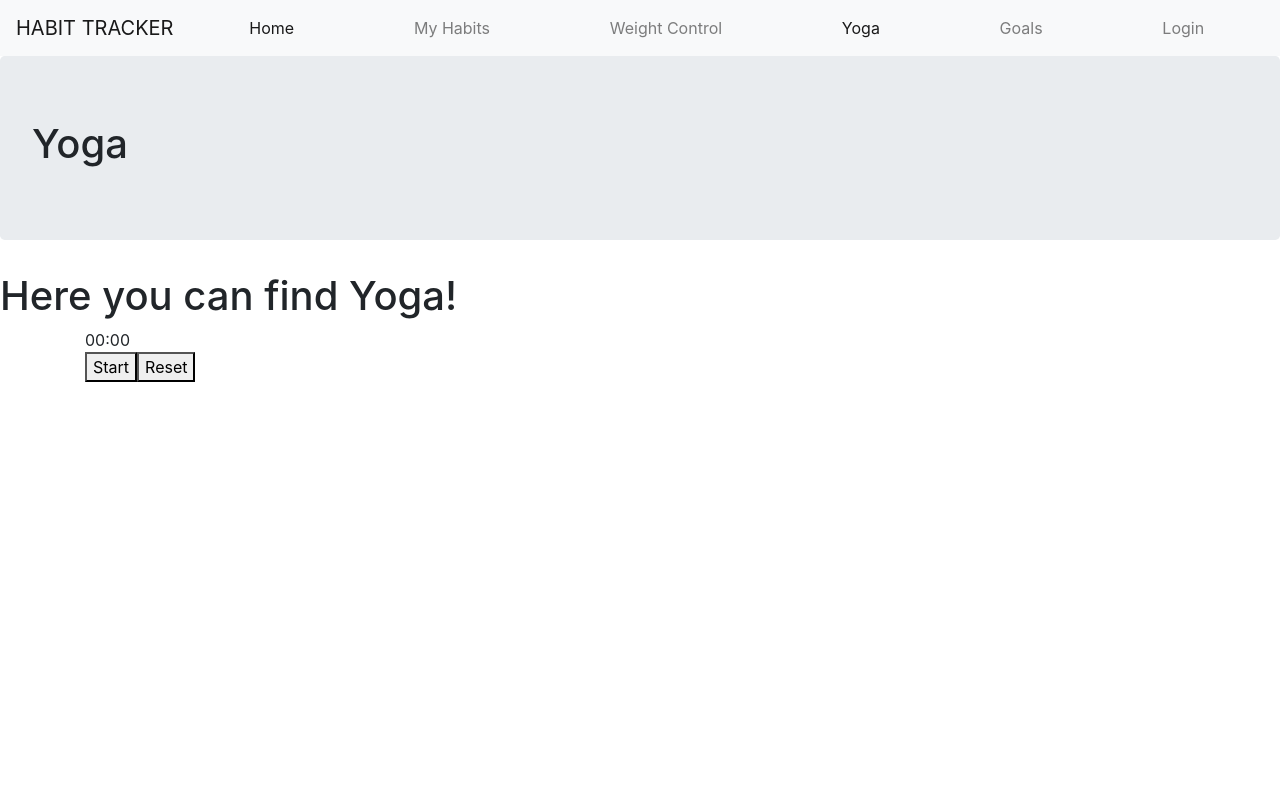
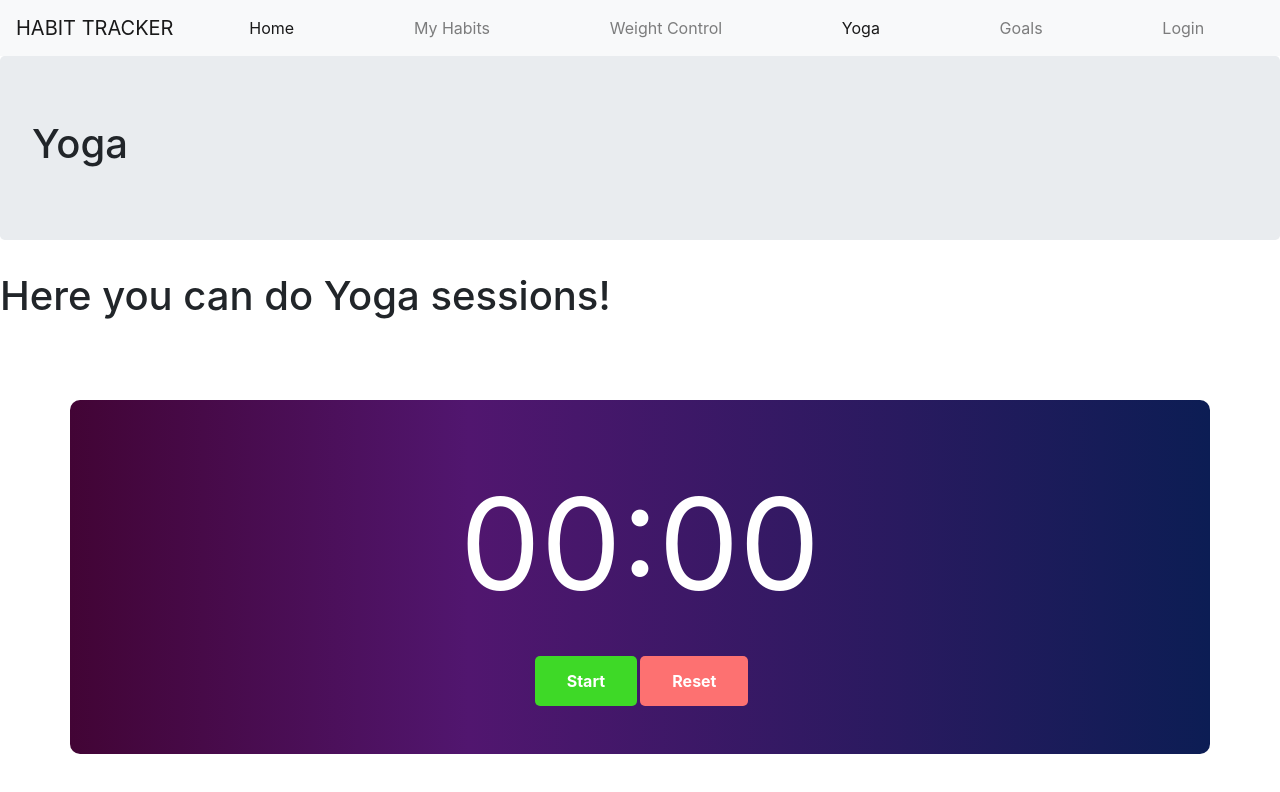
Before and after one commit to fernandocorrearuiz/HabitTracker-frontend, a React (Create React App) app: page /yoga in a window 1280 px wide. Shown: the top 792 px of the page. Built offline with nearby package versions, Linux system fonts and the light colour scheme; no server answers.

Commit message:
Finishing Yoga Timer

```diff
--- /dev/null
+++ b/src/pages/Yoga.css
@@ -0,0 +1,52 @@
+.container {
+  width: 600px;
+  margin: 0 auto;
+  display: grid;
+  place-items: center;
+  margin-top: 5rem;
+  background: rgb(66, 4, 53);
+  background: linear-gradient(
+    90deg,
+    rgba(66, 4, 53, 1) 0%,
+    rgba(81, 22, 111, 1) 35%,
+    rgba(12, 29, 84, 1) 100%
+  );
+  padding: 3rem 5rem;
+  border-radius: 10px;
+}
+
+.time {
+  font-size: 8rem;
+  margin-bottom: 1rem;
+  color: white;
+}
+
+.buttons button {
+  padding: 0.8rem 2rem;
+  border: none;
+  margin-left: 0.2rem;
+  font-size: 1rem;
+  cursor: pointer;
+  border-radius: 5px;
+  font-weight: bold;
+  transition: all 300ms ease-in-out;
+  transform: translateY(0);
+}
+
+.buttons button:hover {
+  transform: translateY(-2px);
+}
+
+.start {
+  background: #3ed927;
+  color: white;
+}
+
+.pause {
+  background: #e4e446;
+}
+
+.reset {
+  background: #fd7171;
+  color: white;
+}
--- a/src/pages/Yoga.js
+++ b/src/pages/Yoga.js
@@ -1,6 +1,7 @@
 import React, { useEffect, useState } from "react";
 import { useDispatch, useSelector } from "react-redux";
 
+import "./Yoga.css";
 import { Jumbotron } from "react-bootstrap";
 
 const Yoga = () => {
@@ -48,7 +49,7 @@ const Yoga = () => {
       <Jumbotron>
         <h1>Yoga</h1>
       </Jumbotron>
-      <h1>Here you can find Yoga!</h1>
+      <h1>Here you can do Yoga sessions!</h1>
 
       <div className="container">
         <div className="time">
```
